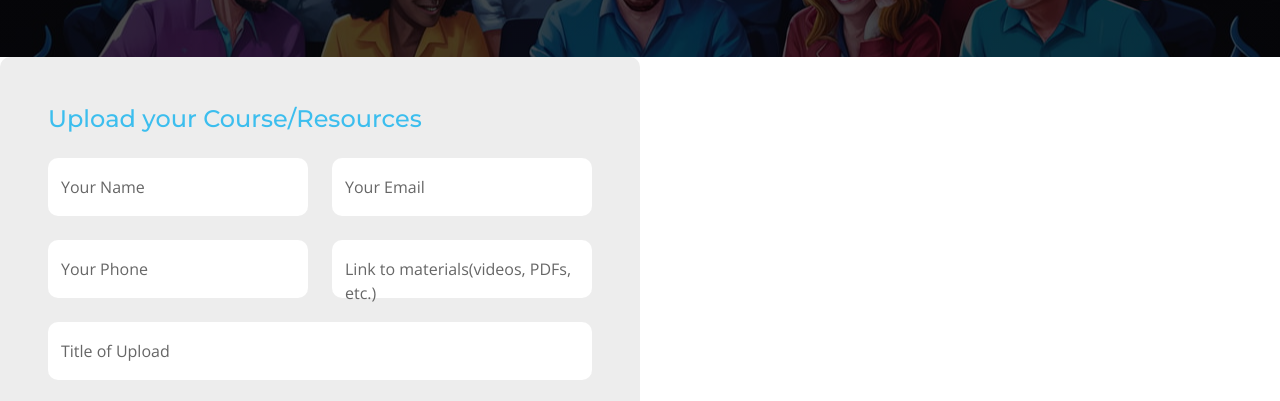
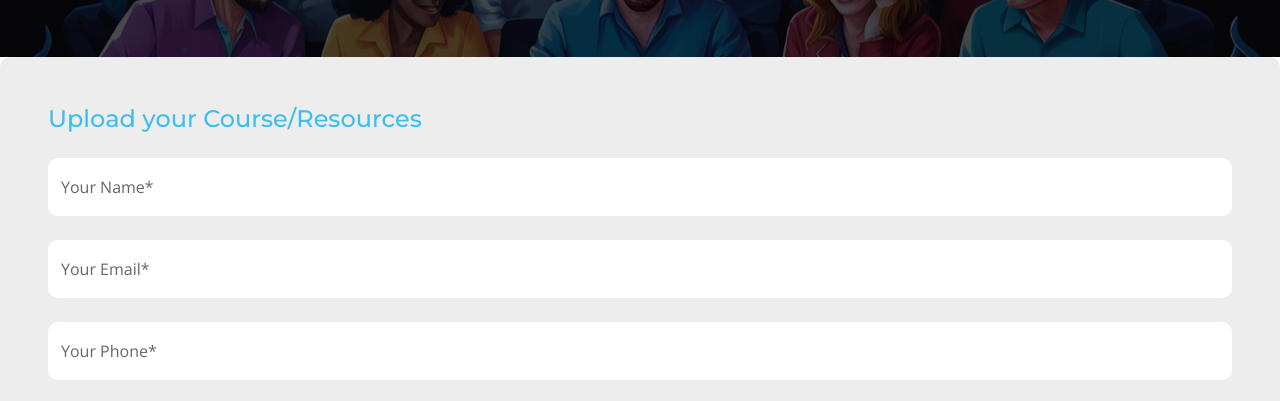
Before and after one commit to Aditya-2aga/SeekhLo, a plain HTML site: page upload.html in a window 1280 px wide. Shown: the part 357-758 px from the top of the page. Drawn offline with nearby package versions, Linux system fonts and the light colour scheme.

Commit message:
Upload page done

```diff
--- a/upload.html
+++ b/upload.html
@@ -103,45 +103,45 @@
     <!-- Upload Start -->
 
 
-    <div class="col-xl-6 wow fadeInUp" data-wow-delay="0.4s">
+    <div class="col-xl-12 wow fadeInUp" data-wow-delay="0.4s">
         <div class="bg-light p-5 rounded h-100">
             <h4 class="text-primary mb-4">Upload your Course/Resources</h4>
             <form>
                 <div class="row g-4">
-                    <div class="col-lg-12 col-xl-6">
+                    <div class="col-lg-12 col-xl-12">
                         <div class="form-floating">
-                            <input type="text" class="form-control border-0" id="name" placeholder="Your Name">
-                            <label for="name">Your Name</label>
+                            <input type="text" class="form-control border-0" id="name" placeholder="Your Name" required>
+                            <label for="name">Your Name*</label>
                         </div>
                     </div>
-                    <div class="col-lg-12 col-xl-6">
+                    <div class="col-lg-12 col-xl-12">
                         <div class="form-floating">
-                            <input type="email" class="form-control border-0" id="email" placeholder="Your Email">
-                            <label for="email">Your Email</label>
+                            <input type="email" class="form-control border-0" id="email" placeholder="Your Email" required >
+                            <label for="email">Your Email*</label>
                         </div>
                     </div>
-                    <div class="col-lg-12 col-xl-6">
+                    <div class="col-lg-12 col-xl-12">
                         <div class="form-floating">
-                            <input type="phone" class="form-control border-0" id="phone" placeholder="Phone">
-                            <label for="phone">Your Phone</label>
+                            <input type="phone" class="form-control border-0" id="phone" placeholder="Phone" required >
+                            <label for="phone">Your Phone*</label>
                         </div>
                     </div>
-                    <div class="col-lg-12 col-xl-6">
+                    <div class="col-lg-12 col-xl-12s">
                         <div class="form-floating">
-                            <input type="text" class="form-control border-0" id="project" placeholder="Project">
-                            <label for="project">Link to materials(videos, PDFs, etc.)</label>
+                            <input type="url" class="form-control border-0" id="link" placeholder="Project" required >
+                            <label for="link">Link to materials(videos, PDFs, etc.)*</label>
                         </div>
                     </div>
                     <div class="col-12">
                         <div class="form-floating">
-                            <input type="text" class="form-control border-0" id="subject" placeholder="Subject">
-                            <label for="subject">Title of Upload</label>
+                            <input type="text" class="form-control border-0" id="subject" placeholder="Subject" required >
+                            <label for="subject">Title of Upload*</label>
                         </div>
                     </div>
                     <div class="col-12">
                         <div class="form-floating">
-                            <textarea class="form-control border-0" placeholder="Leave a message here" id="message" style="height: 160px"></textarea>
-                            <label for="message">Description</label>
+                            <textarea class="form-control border-0" placeholder="Leave a message here" id="message" style="height: 160px" required ></textarea>
+                            <label for="message">Description*</label>
                         </div>
 
                     </div>
```
